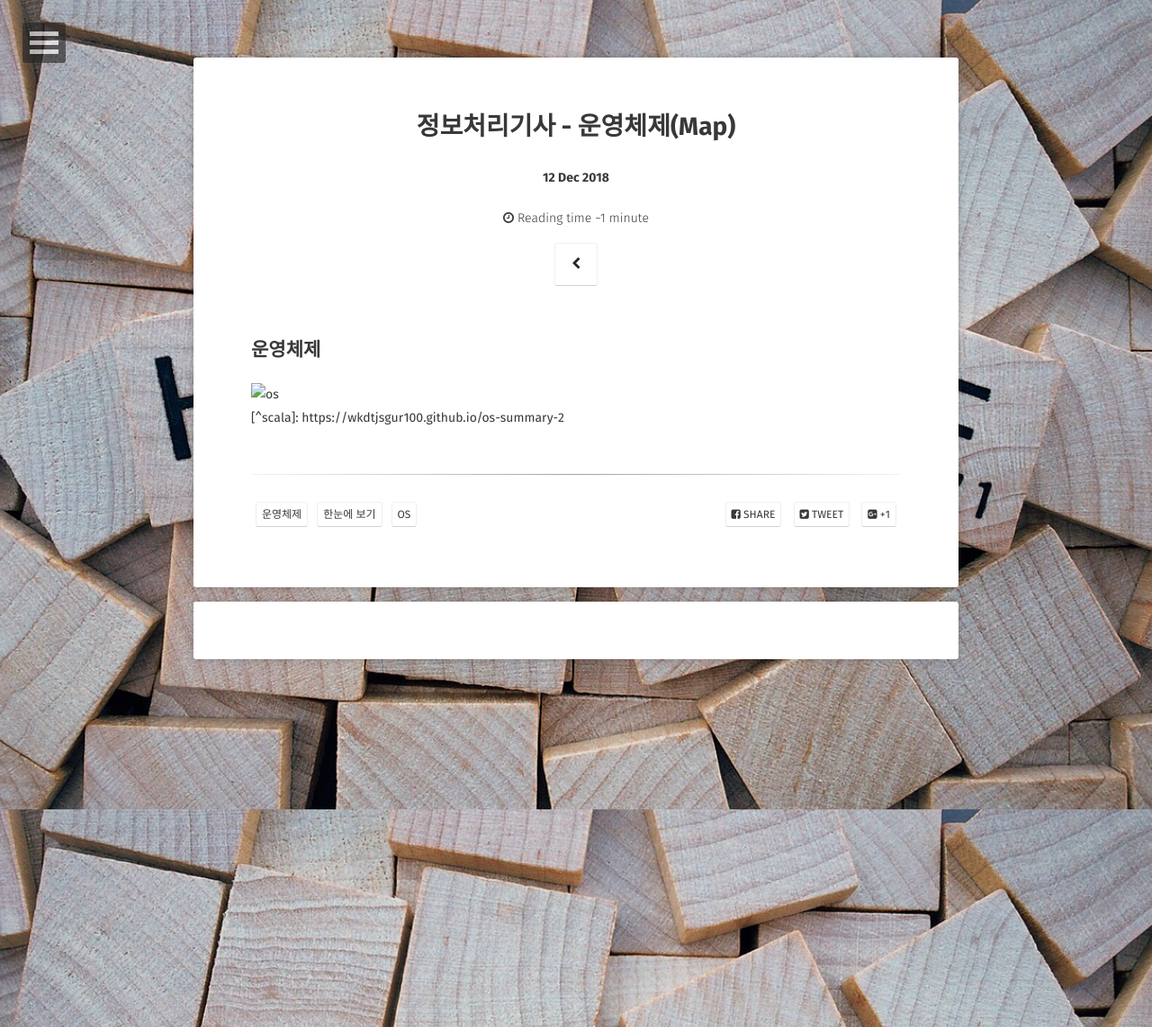
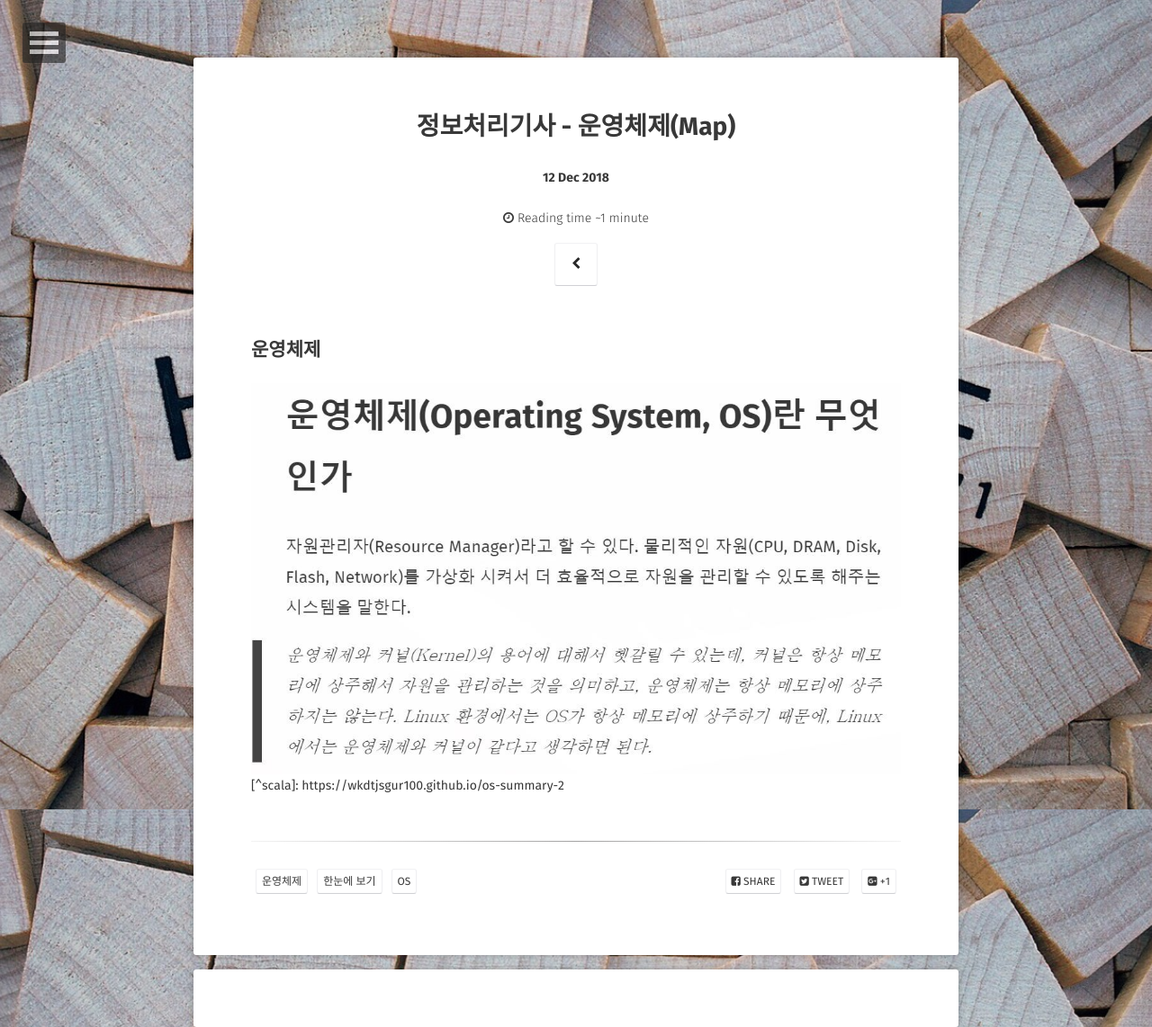
Before and after one commit to Jungjihyuk/JH_Life, a Jekyll site: the page built from _posts/2018-12-12-정보처리기사-운영체제.md, in a window 1280 px wide. Shown: the whole page at 90% size. Built offline with Jekyll 4.4.1, drawn with Linux system fonts in a browser that asks for light colours; some web fonts are replaced; comment, search, counter and statistics services are not loaded.

Commit message:
os(1) 수정

```diff
--- a/_posts/2018-12-12-정보처리기사-운영체제.md
+++ b/_posts/2018-12-12-정보처리기사-운영체제.md
@@ -11,5 +11,5 @@ comments: true
 ---
 ## 운영체제
 
-![os](./images/posts/OS.JPG)
+![os](../images/posts/OS.JPG)
 [^scala]: https://wkdtjsgur100.github.io/os-summary-2
```
